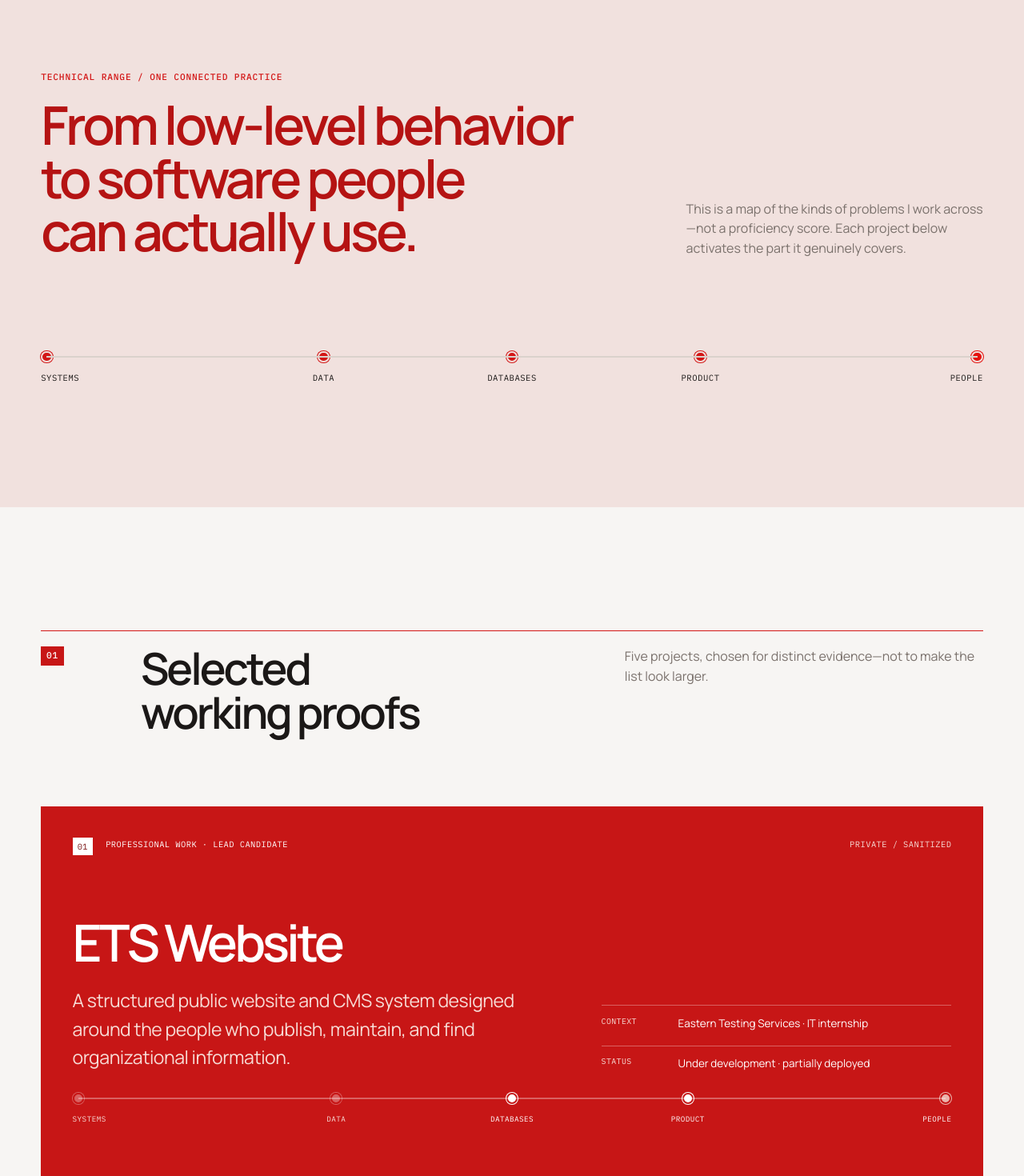
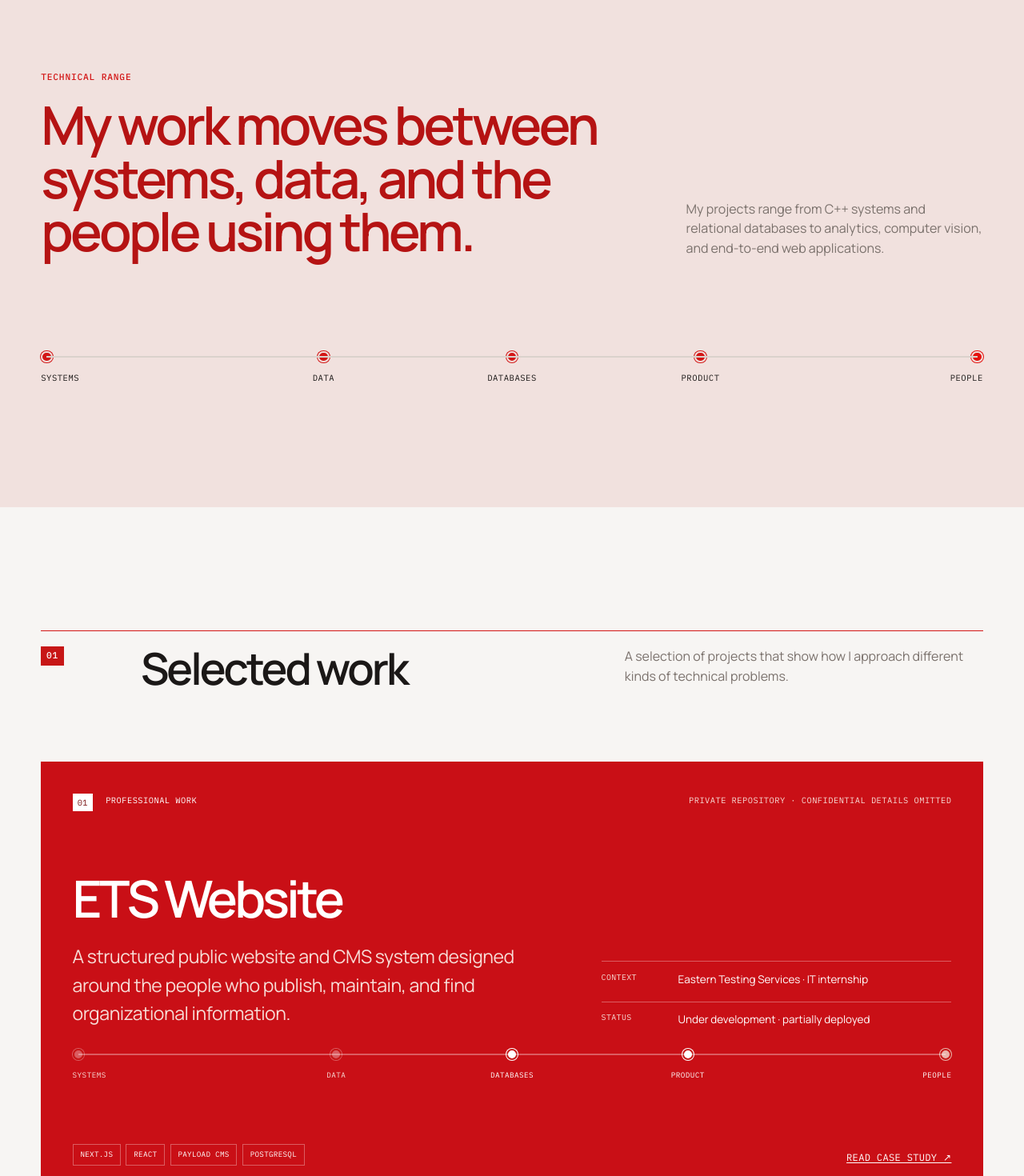
Before and after one commit to umrndem/portfolio, a Next.js app: page / in a window 1280 px wide. Shown: the part 1040-2510 px from the top of the page at 80% size. Built offline with nearby package versions, Linux system fonts and the light colour scheme; no server answers.

Commit message:
project tiles: smooth 5-step red-to-white tonal progression with semantic tokens

```diff
--- a/src/app/globals.css
+++ b/src/app/globals.css
@@ -37,6 +37,16 @@
   --color-footer-text: #e8d4cf;
   --color-footer-accent: #eab4ab;
   --color-footer-border: rgb(255 255 255 / 0.25);
+  --project-surface-1: #C90F16;
+  --project-surface-1-hover: #A80D12;
+  --project-surface-2: #D94A4F;
+  --project-surface-2-hover: #C73A3F;
+  --project-surface-3: #E77A7E;
+  --project-surface-3-hover: #D76A6E;
+  --project-surface-4: #F3B3B5;
+  --project-surface-4-hover: #E3A3A5;
+  --project-surface-5: #FFF7F7;
+  --project-surface-5-hover: #EFE7E7;
 
   --font-sans-fallback: Arial, Helvetica, sans-serif;
   --font-mono-fallback: "Courier New", monospace;
@@ -85,6 +95,16 @@
   --color-footer-text: #e8d4cf;
   --color-footer-accent: #eab4ab;
   --color-footer-border: rgb(255 255 255 / 0.22);
+  --project-surface-1: #C90F16;
+  --project-surface-1-hover: #A80D12;
+  --project-surface-2: #9A2D30;
+  --project-surface-2-hover: #AA3D40;
+  --project-surface-3: #662928;
+  --project-surface-3-hover: #763938;
+  --project-surface-4: #381E1E;
+  --project-surface-4-hover: #482E2E;
+  --project-surface-5: #161212;
+  --project-surface-5-hover: #262222;
 }
 
 * {
@@ -1038,15 +1058,15 @@ svg {
 }
 
 .project-card:first-child {
-  border-color: var(--color-brand-fill);
-  background: var(--color-brand-fill);
+  border-color: var(--project-surface-1);
+  background: var(--project-surface-1);
   color: var(--color-on-brand);
 }
 
 .project-card:first-child:hover,
 .project-card:first-child:focus-within {
-  border-color: var(--color-brand-fill-hover);
-  background: var(--color-brand-fill-hover);
+  border-color: var(--project-surface-1-hover);
+  background: var(--project-surface-1-hover);
 }
 
 .project-card:first-child .project-card__topline p:first-child span {
@@ -1100,6 +1120,51 @@ svg {
 
 .project-card:first-child :focus-visible {
   outline-color: var(--color-on-brand);
+}
+
+.project-card--featured:nth-child(2) {
+  background: var(--project-surface-2);
+}
+
+.project-card--featured:nth-child(2):hover,
+.project-card--featured:nth-child(2):focus-within {
+  background: var(--project-surface-2-hover);
+}
+
+.project-card:nth-child(3) {
+  background: var(--project-surface-3);
+}
+
+.project-card:nth-child(3):hover,
+.project-card:nth-child(3):focus-within {
+  background: var(--project-surface-3-hover);
+}
+
+.project-card:nth-child(4) {
+  background: var(--project-surface-4);
+}
+
+.project-card:nth-child(4):hover,
+.project-card:nth-child(4):focus-within {
+  background: var(--project-surface-4-hover);
+}
+
+.project-card:nth-child(5) {
+  background: var(--project-surface-5);
+}
+
+.project-card:nth-child(5):hover,
+.project-card:nth-child(5):focus-within {
+  background: var(--project-surface-5-hover);
+}
+
+.project-card:nth-child(2) .project-card__summary,
+.project-card:nth-child(2) .project-card__facts dt,
+.project-card:nth-child(3) .project-card__summary,
+.project-card:nth-child(3) .project-card__facts dt,
+.project-card:nth-child(4) .project-card__summary,
+.project-card:nth-child(4) .project-card__facts dt {
+  color: var(--color-text-primary);
 }
 
 .experience-entry {
--- a/src/app/work/[slug]/page.tsx
+++ b/src/app/work/[slug]/page.tsx
@@ -166,7 +166,7 @@ export default async function WorkPage({ params }: WorkPageProps) {
         </div>
 
         <footer className="case-study__next">
-          <p className="kicker">Next working proof</p>
+          <p className="kicker">Next project</p>
           <Link href={`/work/${nextProject.slug}`}>
             <span>{nextProject.title}</span>
             <span aria-hidden="true">↗</span>
--- a/src/components/LogoMark.tsx
+++ b/src/components/LogoMark.tsx
@@ -1,3 +1,4 @@
+"use client";
 import Link from "next/link";
 
 type LogoMarkProps = {
@@ -8,7 +9,7 @@ type LogoMarkProps = {
 // collapses as soon as the pointer leaves — no persisted expanded state.
 export function LogoMark({ label }: LogoMarkProps) {
   return (
-    <Link className="site-header__mark" href="/" aria-label={label}>
+    <Link className="site-header__mark" href="/" aria-label={label} onClick={() => window.scrollTo({ top: 0, behavior: "smooth" })}>
       <span
         className="site-header__mark-fixed site-header__mark-fixed--red"
         aria-hidden="true"
--- a/src/components/ProjectCard.tsx
+++ b/src/components/ProjectCard.tsx
@@ -64,7 +64,7 @@ export function ProjectCard({
           ))}
         </ul>
         <Link className="text-link" href={`/work/${project.slug}`}>
-          Read the working proof <span aria-hidden="true">↗</span>
+          Read case study <span aria-hidden="true">↗</span>
         </Link>
       </div>
     </article>
--- a/src/content/home.ts
+++ b/src/content/home.ts
@@ -3,7 +3,7 @@ export const homeContent = {
     kicker: "Islamabad · Data Science · Software systems",
     title: "I turn complexity into clarity.",
     introduction:
-      "a Data Science student with a strong C++ foundation. I work across data, databases, and product software—using agentic AI heavily, transparently, and with responsibility for the decisions and outcomes.",
+      "a Data Science student with a strong C++ foundation. I work across data, databases, and product software.",
     primaryAction: "See selected work",
     currentLabel: "Currently",
     current:
@@ -14,21 +14,21 @@ export const homeContent = {
     },
   },
   range: {
-    kicker: "Technical range / one connected practice",
-    title: "From low-level behavior to software people can actually use.",
+    kicker: "Technical range",
+    title: "My work moves between systems, data, and the people using them.",
     description:
-      "This is a map of the kinds of problems I work across—not a proficiency score. Each project below activates the part it genuinely covers.",
+      "My projects range from C++ systems and relational databases to analytics, computer vision, and end-to-end web applications.",
   },
   work: {
     index: "01",
-    title: "Selected working proofs",
-    note: "Five projects, chosen for distinct evidence—not to make the list look larger.",
+    title: "Selected work",
+    note: "A selection of projects that show how I approach different kinds of technical problems.",
   },
   experience: {
     heading: {
       index: "02",
-      title: "Experience in context",
-      note: "Responsibilities and observed outcomes, without invented metrics.",
+      title: "Experience",
+      note: "What I worked on during my internship at Eastern Testing Services.",
     },
     period: "Jun — Aug 2026",
     duration: "Eight weeks",
@@ -37,7 +37,7 @@ export const homeContent = {
     summary:
       "Working with management and operational stakeholders to gather requirements and build internal and public-facing software systems.",
     responsibilities: [
-      "Translate stakeholder needs into bounded software workflows.",
+      "Translate stakeholder needs into software workflows.",
       "Structure content, data models, permissions, and interfaces.",
       "Replace fragmented manual work with more centralized systems.",
       "Review, test, document, and refine AI-assisted implementation.",
@@ -47,7 +47,7 @@ export const homeContent = {
     heading: {
       index: "03",
       title: "How I build",
-      note: "AI is part of the method. Ownership still means making and verifying the decisions.",
+      note: undefined,
     },
     steps: [
       {
@@ -66,21 +66,21 @@ export const homeContent = {
         key: "C",
         title: "Direct and verify",
         body:
-          "I use AI for implementation, research, debugging, tests, and review; then I run the product, inspect diffs, use checks, and iterate weak behavior.",
+          "I coordinate implementation, inspect the result, run the checks, and iterate until the behavior is reliable.",
       },
     ],
-    boundaryLabel: "A boundary I keep visible",
+    boundaryLabel: "AI-assisted development",
     boundary:
-      "I don’t claim I manually wrote every line. I claim responsibility for understanding the problem, shaping the system, testing it, and deciding when the result is good enough.",
+      "I use AI throughout development for research, implementation, debugging, and review. My responsibility is to define the problem, make the architectural decisions, test the result, and understand what ships.",
   },
   about: {
     heading: {
       index: "04",
-      title: "Foundation and direction",
-      note: "Strong foundations, with deeper machine learning practice still ahead.",
+      title: "Background",
+      note: "My strongest foundations are in mathematics, C++, systems, and relational data. I\u2019m now building deeper practical experience in machine learning.",
     },
     paragraphs: [
-      "Mathematics and computing brought me to Data Science. The work I have now is broader: C++ and operating systems, relational data, applied computer vision, analytics, and complete web workflows.",
+      "Mathematics and computing brought me to Data Science. The work I have now is broader: C++ and operating systems, relational data, applied computer vision, analytics, and end-to-end web applications.",
       "I’m looking for environments with meaningful technical exposure—where I can become much stronger in software, data systems, machine learning, and AI.",
     ],
     strongCoursework:
@@ -88,9 +88,9 @@ export const homeContent = {
   },
   footer: {
     kicker: "Contact / 05",
-    headline: ["Have a difficult problem", "worth structuring?"],
-    action: "Write to Umar",
+    headline: ["Have a problem you think", "I could help solve?"],
+    action: "Write to me",
     availability:
-      "I’m looking for opportunities with meaningful technical exposure across software, data systems, and applied AI.",
+      "I’m open to internships and technical roles where I can solve real problems, learn quickly, and contribute useful work.",
   },
 } as const;
--- a/src/content/projects.ts
+++ b/src/content/projects.ts
@@ -18,7 +18,7 @@ export const allProjects: readonly Project[] = [
   {
     slug: "ets-website",
     title: "ETS Website",
-    eyebrow: "Professional work · Lead candidate",
+    eyebrow: "Professional work",
     summary:
       "A structured public website and CMS system designed around the people who publish, maintain, and find organizational information.",
     context: "Eastern Testing Services · IT internship",
@@ -57,9 +57,9 @@ export const allProjects: readonly Project[] = [
   {
     slug: "sentinel",
     title: "Sentinel",
-    eyebrow: "Professional work · Technical flagship candidate",
+    eyebrow: "Professional work",
     summary:
-      "A role-scoped internal system for turning bounded HSEQ and medical-record workflows into auditable, transactional software.",
+      "An internal system for managing HSEQ reports and medical-record workflows with role-based access, audit history, and transactional updates.",
     context: "Eastern Testing Services · IT internship",
     stage: "Under development · partially deployed",
     display: "featured",
@@ -96,11 +96,11 @@ export const allProjects: readonly Project[] = [
   {
     slug: "snakinesis",
     title: "Snakinesis",
-    eyebrow: "Computer vision · Interaction",
+    eyebrow: "Computer vision",
     summary:
       "A hands-free Snake game controlled by deliberate head movement through an ordinary webcam.",
     context: "Public project · collaborator credited",
-    stage: "Versioned releases available",
+    stage: "Public release available",
     display: "supporting",
     visibility: "public",
     range: ["data", "people"],
@@ -136,11 +136,11 @@ export const allProjects: readonly Project[] = [
   {
     slug: "datapulse",
     title: "DataPulse",
-    eyebrow: "Analytics · Data product",
+    eyebrow: "Analytics",
     summary:
       "An end-to-end Streamlit analytics dashboard spanning ingestion, transformation, business KPIs, visualization, export, and a forecasting path.",
     context: "Public project",
-    stage: "Early project · validation needed",
+    stage: "Public prototype",
     display: "supporting",
     visibility: "public",
     range: ["data", "product"],
@@ -176,11 +176,11 @@ export const allProjects: readonly Project[] = [
   {
     slug: "financial-tick-pipeline",
     title: "Financial Tick Data Pipeline",
-    eyebrow: "C++ · Operating systems",
+    eyebrow: "C++ and operating systems",
     summary:
       "A compact Linux pipeline that coordinates processes, IPC, worker threads, and aggregation to turn tick CSV records into per-symbol summaries.",
     context: "Public technical project",
-    stage: "Compact academic-style system",
+    stage: "Completed academic project",
     display: "supporting",
     visibility: "public",
     range: ["systems", "data"],
@@ -216,8 +216,8 @@ export const allProjects: readonly Project[] = [
 ];
 
 export const visibilityLabels: Record<ProjectVisibility, string> = {
-  public: "Public",
-  "private-case-study": "Private / sanitized",
+  public: "Public project",
+  "private-case-study": "Private repository · confidential details omitted",
   confidential: "Confidential / not published",
 };
 
```
Also changed, not shown: src/components/ProfilePortrait.tsx (+11 -2 lines).
